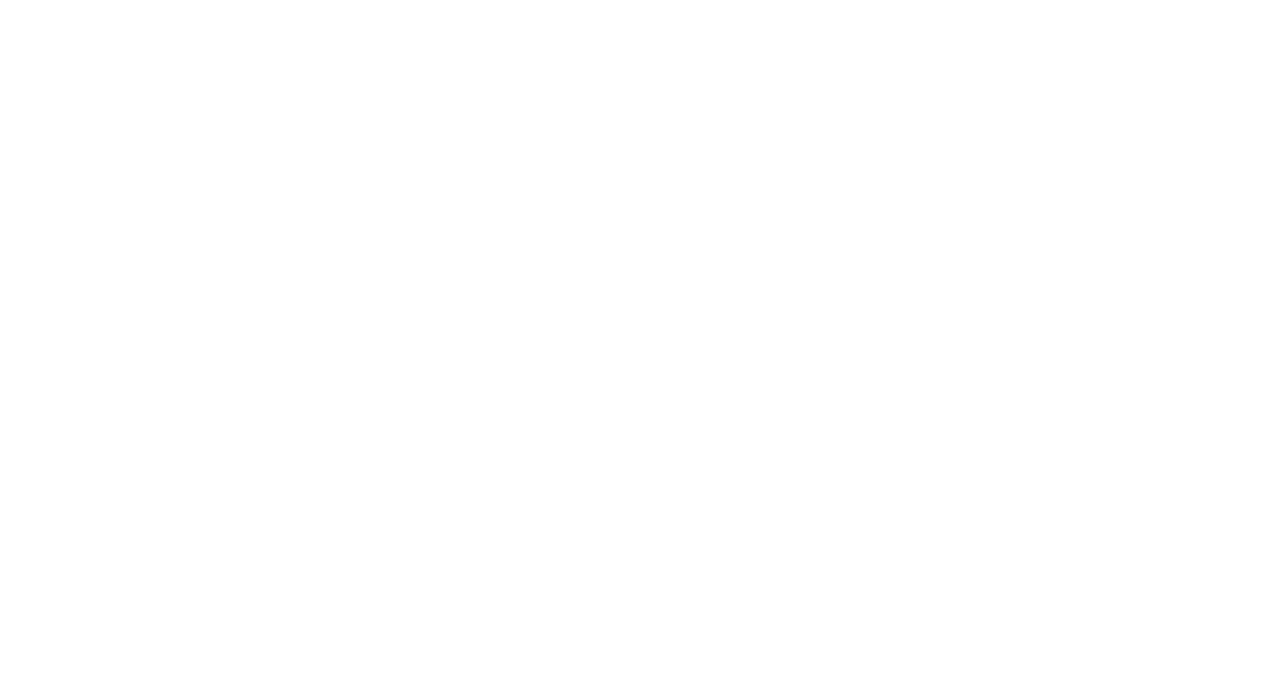
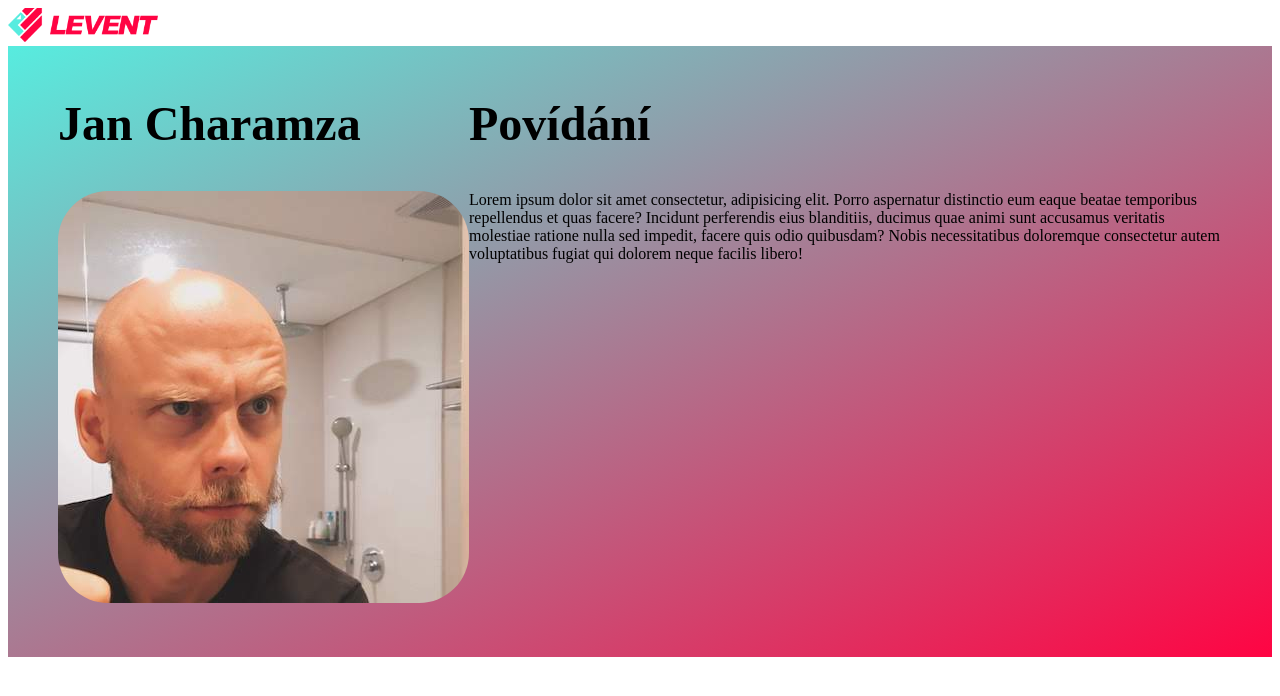
Before and after one commit to charamzic/My-very-first-web-site, a plain HTML site: page index.html in a window 1280 px wide. Drawn offline with Linux system fonts and the light colour scheme.

Commit message:
Added profile pic, logo and some collors

```diff
--- a/index.html
+++ b/index.html
@@ -1,11 +1,35 @@
 <!DOCTYPE html>
 <html lang="en">
+
 <head>
     <meta charset="UTF-8">
     <meta name="viewport" content="width=device-width, initial-scale=1.0">
     <title>Jan Charamza casual CV</title>
+    <link rel="stylesheet" href="style.css">
 </head>
+
 <body>
 
+   <header>
+       <img class="logo" src="LogoMark+WordMark_coloured (kopie).png" width="150" height="auto">
+   </header>
+
+    <main class="flex-container">
+
+        <section class="main-content blue">
+            <h2>Jan Charamza</h2>
+            <img class="profile-pic" src="profilovka.jpg" alt="Charamza">
+        </section>
+
+        <aside class="sidebar green">
+            <h2>Povídání</h2>
+            <p>
+                Lorem ipsum dolor sit amet consectetur, adipisicing elit. Porro aspernatur distinctio eum eaque beatae temporibus repellendus et quas facere? Incidunt perferendis eius blanditiis, ducimus quae animi sunt accusamus veritatis molestiae ratione nulla sed impedit, facere quis odio quibusdam? Nobis necessitatibus doloremque consectetur autem voluptatibus fugiat qui dolorem neque facilis libero!
+            </p>
+        </aside>
+
+    </main>
+
 </body>
+
 </html>
--- a/style.css
+++ b/style.css
@@ -0,0 +1,34 @@
+* {
+
+}
+
+h1 {
+  font-size: 4rem;
+}
+
+h2 {
+  font-size: 3rem;
+}
+
+h1, h2, h3 {
+  margin-top: 0px;
+}
+
+.flex-container {
+
+    display: flex;
+    background-image: linear-gradient(to bottom right, #57ecdf, #ff0443);
+    padding: 50px;
+  }
+
+.main-content {
+  flex: 1;
+}
+
+.sidebar {
+  flex: 2;
+}
+
+.profile-pic {
+  border-radius: 50px;
+}
```
Also changed, not shown: LogoMark+WordMark_coloured (kopie).png (added), profilovka.jpg (added).
